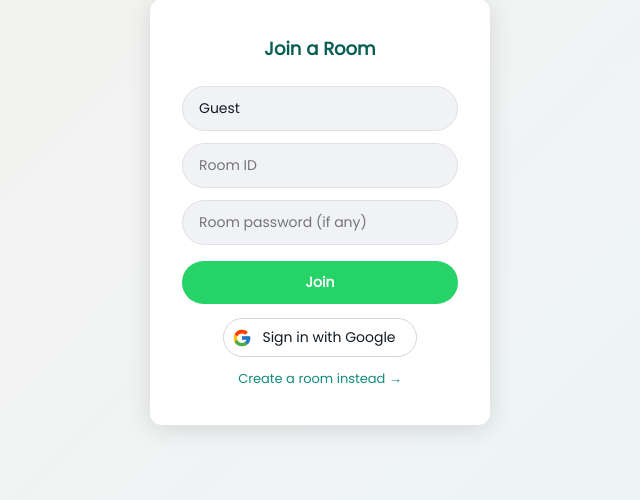
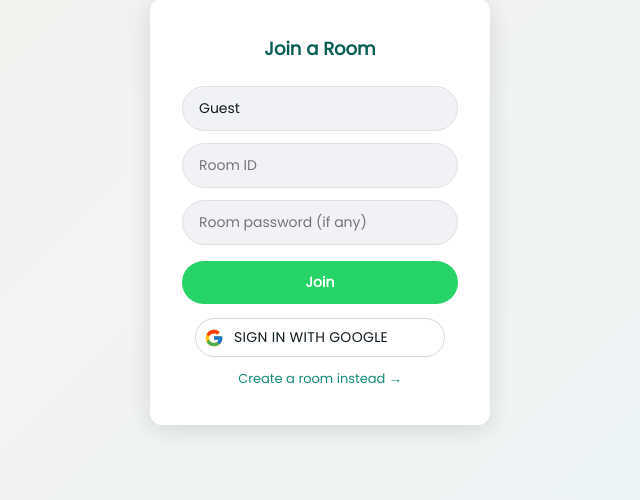
Before and after one commit to JohnPaul2011/Private.Chat-website, a Flask app: page /join in a window 1280 px wide. Shown: the part 188-688 px from the top of the page, without its empty margins (320-960 px from the left). Run offline with Flask 3, Linux system fonts and the light colour scheme.

Commit message:
Google pill: uppercase text, fixed width
- Pill text now uppercase (text-transform) in both signed-in/out states
- Fixed width: 250px for join/create pill, 210px for compact navbar pill
- Long names truncate with ellipsis instead of stretching the pill

```diff
--- a/static/style.css
+++ b/static/style.css
@@ -169,6 +169,7 @@ a:hover { text-decoration: underline; }
   display: inline-flex;
   align-items: center;
   gap: 10px;
+  width: 250px;
   padding: 8px 20px 8px 8px;
   border-radius: 50px;
   border: 1px solid var(--nav-border);
@@ -177,16 +178,24 @@ a:hover { text-decoration: underline; }
   font-family: var(--font-main);
   font-size: 14px;
   font-weight: 500;
+  letter-spacing: .3px;
   text-decoration: none !important;
   cursor: pointer;
   transition: background .15s, border-color .15s, box-shadow .15s;
   white-space: nowrap;
+  box-sizing: border-box;
 }
 .google-pill:hover {
   background: var(--nav-hover-bg);
   box-shadow: 0 1px 3px rgba(0,0,0,.12);
 }
 .google-pill svg { width: 20px; height: 20px; flex-shrink: 0; }
+.google-pill span {
+  overflow: hidden;
+  text-overflow: ellipsis;
+  white-space: nowrap;
+  text-transform: uppercase;
+}
 
 /* dark theme: pill flips to a filled dark pill, like the reference */
 [data-theme="dark"] .google-pill {
@@ -196,8 +205,9 @@ a:hover { text-decoration: underline; }
 }
 [data-theme="dark"] .google-pill:hover { background: #1b1b1c; }
 
-/* compact variant for the navbar (icon still visible, tighter padding) */
+/* compact variant for the navbar (icon still visible, tighter padding, narrower fixed width) */
 .google-pill--nav {
+  width: 210px;
   padding: 6px 16px 6px 6px;
   font-size: 13px;
 }
```
